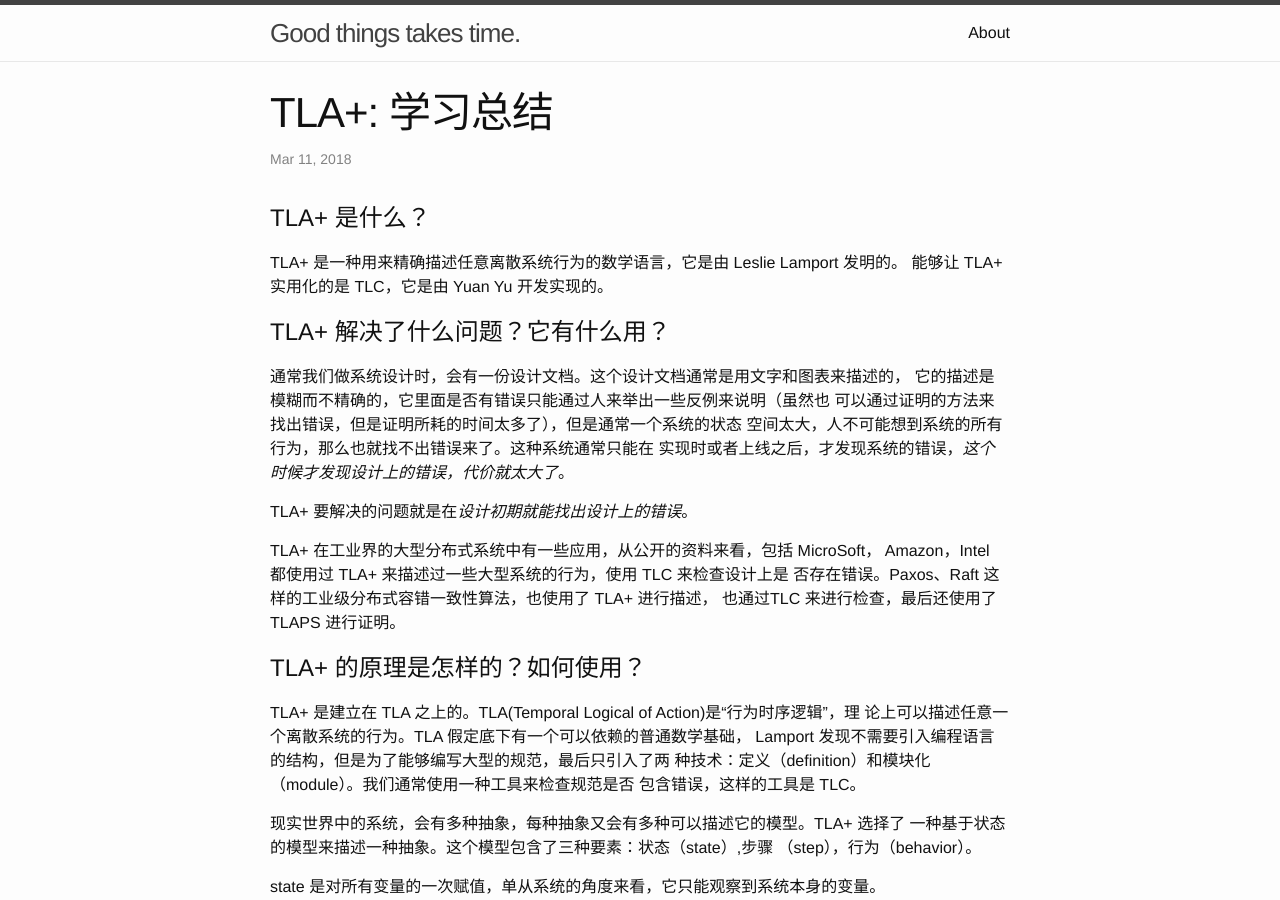
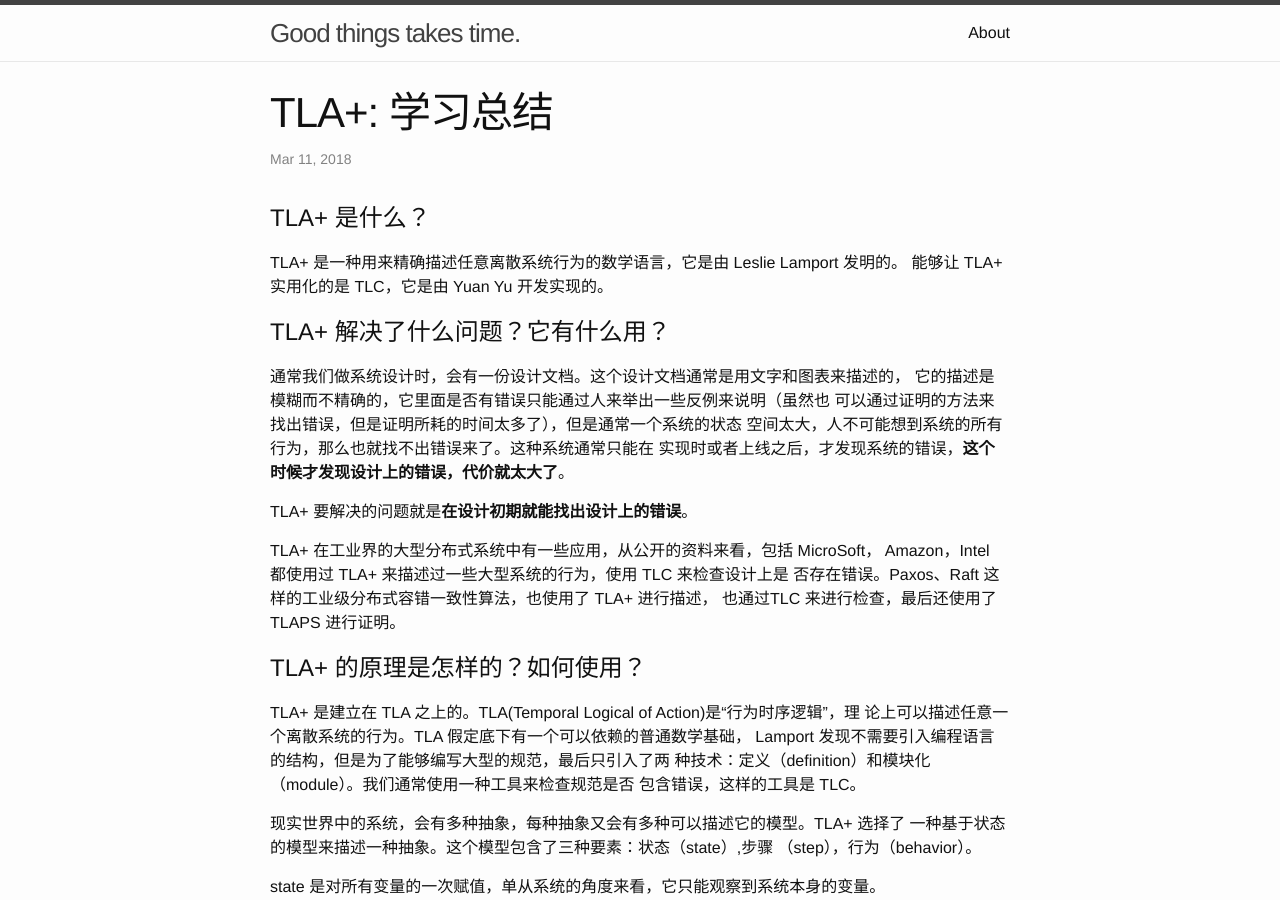
Before and after one commit to mofaph/mofaph.github.io, a Jekyll site: the page built from _posts/2018-03-11-tlaplus.md, in a window 1280 px wide and 900 px high. Built offline with Jekyll 4.4.1, drawn with Linux system fonts in a browser that asks for light colours; Markdown is read by kramdown in place of the engine named in the settings.

```diff
--- a/_posts/2018-03-11-tlaplus.md
+++ b/_posts/2018-03-11-tlaplus.md
@@ -14,9 +14,9 @@ TLA+ 是一种用来精确描述任意离散系统行为的数学语言，它是
 它的描述是模糊而不精确的，它里面是否有错误只能通过人来举出一些反例来说明（虽然也
 可以通过证明的方法来找出错误，但是证明所耗的时间太多了），但是通常一个系统的状态
 空间太大，人不可能想到系统的所有行为，那么也就找不出错误来了。这种系统通常只能在
-实现时或者上线之后，才发现系统的错误，*这个时候才发现设计上的错误，代价就太大了*。
+实现时或者上线之后，才发现系统的错误，**这个时候才发现设计上的错误，代价就太大了**。
 
-TLA+ 要解决的问题就是在*设计初期就能找出设计上的错误*。
+TLA+ 要解决的问题就是**在设计初期就能找出设计上的错误**。
 
 TLA+ 在工业界的大型分布式系统中有一些应用，从公开的资料来看，包括 MicroSoft，
 Amazon，Intel 都使用过 TLA+ 来描述过一些大型系统的行为，使用 TLC 来检查设计上是
```
